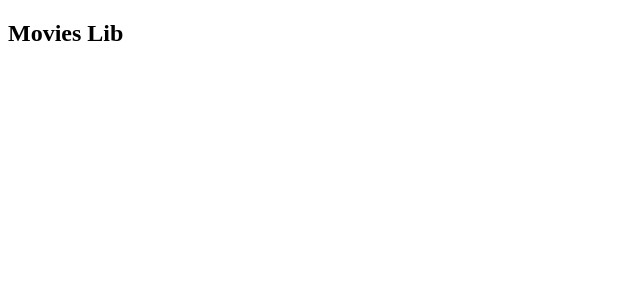
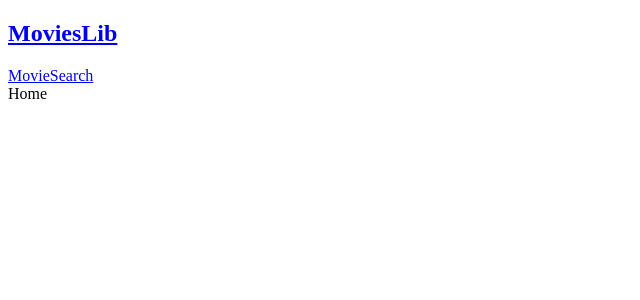
Before and after one commit to tnn-labs/battisti-yt, a React (Vite) app: page / in a window 1280 px wide. Shown: the top 300 px of the page, without its empty margins (0-640 px from the left). Built offline with nearby package versions, Linux system fonts and the light colour scheme.

Commit message:
configuração do react-router

```diff
--- a/src/App.jsx
+++ b/src/App.jsx
@@ -1,9 +1,15 @@
+import { Link, Outlet } from 'react-router-dom'
 import './App.css'
 
 function App() {
   return (
     <div className="App">
-      <h2>Movies Lib</h2>
+      <nav id="navbar">
+        <h2><Link to='/'>MoviesLib</Link></h2>
+        <Link to='/movie/1'>Movie</Link>
+        <Link to='/search'>Search</Link>
+      </nav>
+      <Outlet />
     </div>
   )
 }
--- a/src/main.jsx
+++ b/src/main.jsx
@@ -1,10 +1,24 @@
 import React from 'react'
 import ReactDOM from 'react-dom/client'
+import { BrowserRouter, Routes, Route } from 'react-router-dom'
+
 import App from './App'
+import Home from './pages/Home'
+import Movie from './pages/Movie'
+import Search from './pages/Search'
+
 import './index.css'
 
 ReactDOM.createRoot(document.getElementById('root')).render(
   <React.StrictMode>
-    <App />
+    <BrowserRouter>
+      <Routes>
+        <Route element={<App />}>
+          <Route path='/' element={<Home />} />
+          <Route path='movie/:id' element={<Movie />} />
+          <Route path='search' element={<Search />} />
+        </Route>
+      </Routes>
+    </BrowserRouter>
   </React.StrictMode>
 )
--- /dev/null
+++ b/src/pages/Home.jsx
@@ -0,0 +1,5 @@
+const Home = () => {
+  return <div>Home</div>
+}
+
+export default Home
--- /dev/null
+++ b/src/pages/Movie.jsx
@@ -0,0 +1,5 @@
+const Movie = () => {
+  return <div>Movie</div>
+}
+
+export default Movie
--- /dev/null
+++ b/src/pages/Search.jsx
@@ -0,0 +1,5 @@
+const Search = () => {
+  return <div>Search</div>
+}
+
+export default Search
```
